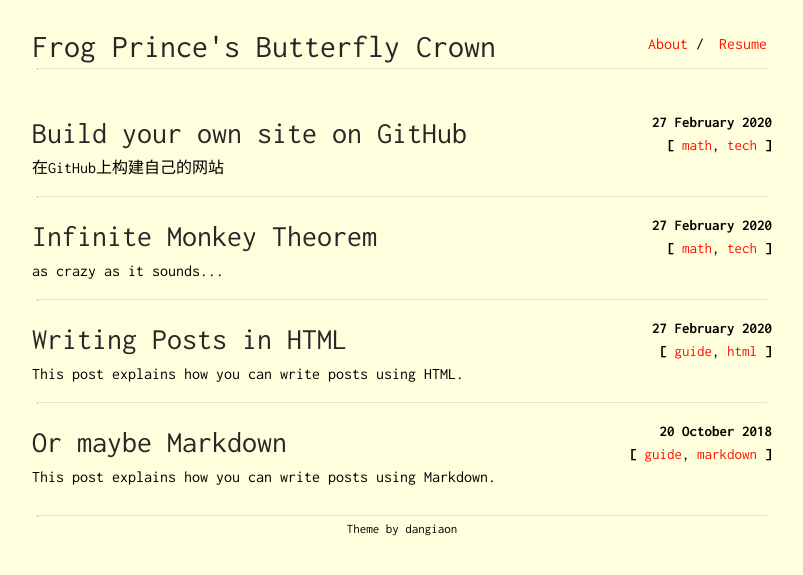
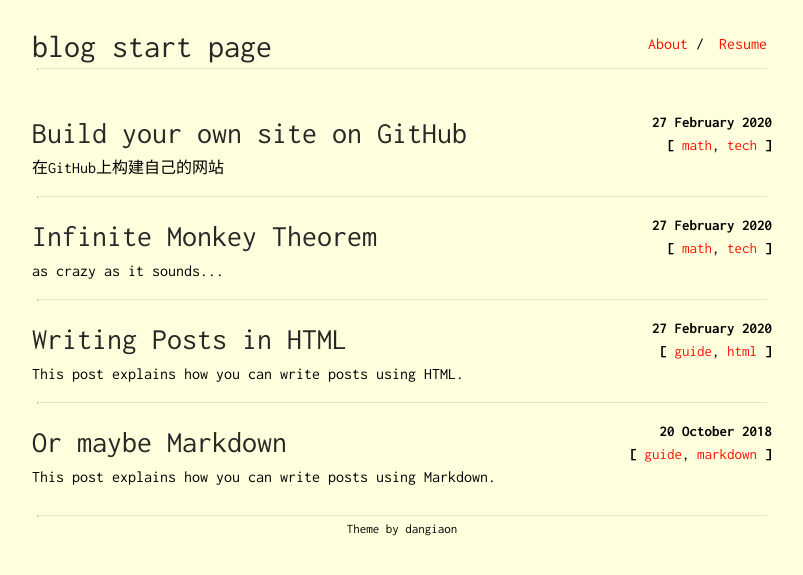
Before and after one commit to Dangiaon/blog, a Jekyll site: the page built from index.html, in a window 1280 px wide. Shown: the top 575 px of the page, without its empty margins (238-1041 px from the left). Built offline with Jekyll 4.4.1, drawn with Linux system fonts in a browser that asks for light colours.

Commit message:
Update _config.yml

```diff
--- a/_config.yml
+++ b/_config.yml
@@ -1,5 +1,5 @@
-title: Frog Prince's Butterfly Crown
-author: blog start page
+title: blog start page
+author: Dangiaon
 subtitle: The life of a frustrated engineer
 
 url: "https://dangiaon.github.io"
```
